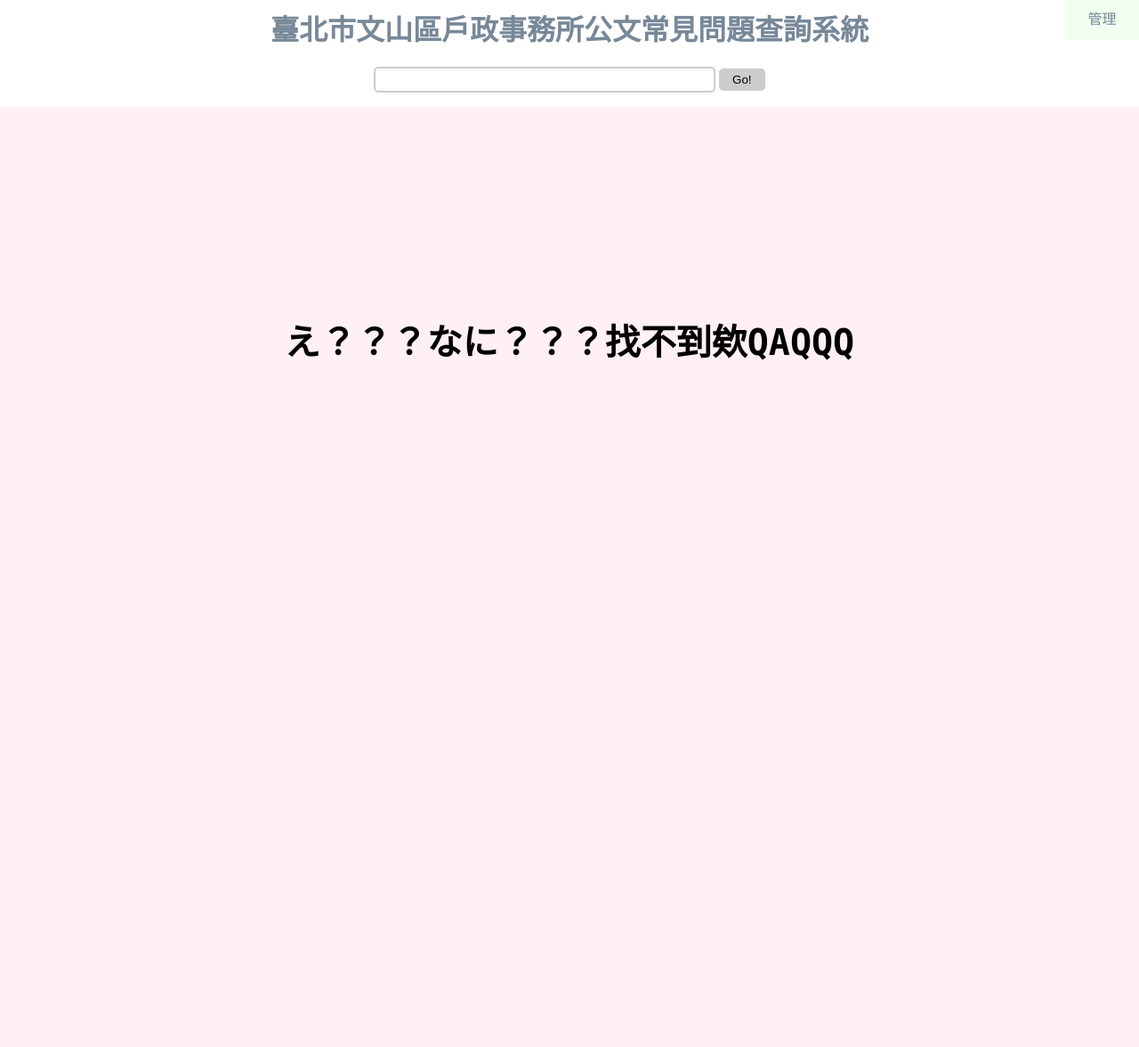
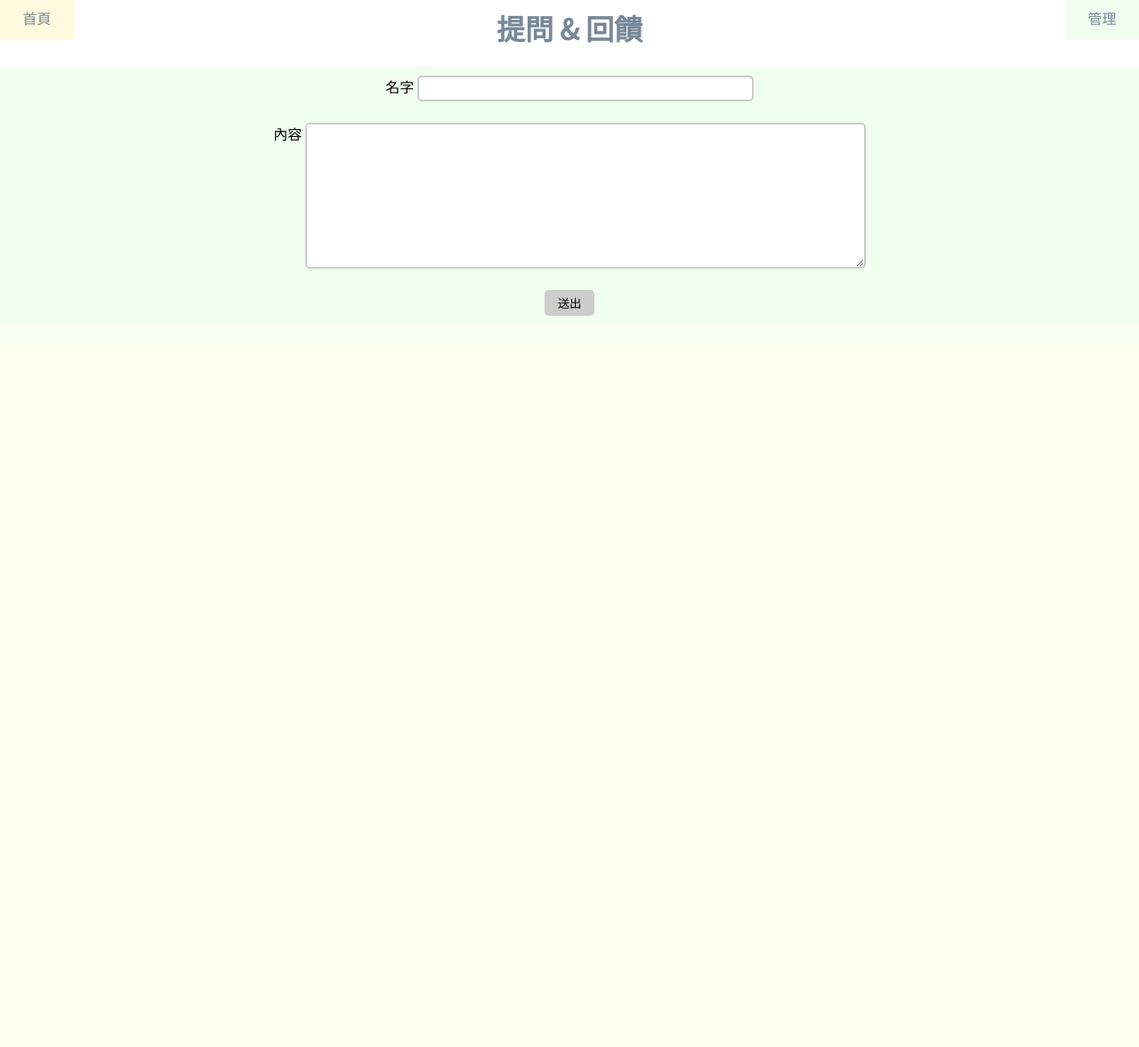
Before and after one commit to Superdanby/faq-django-database-gunicorn-nginx-docker, a Django app: page /feedback/ in a window 1280 px wide. Shown: the whole page at 89% size. Before the commit the page ends 405 px from the top, so only its background shows below. Run offline with Django 3.2, Linux system fonts and the light colour scheme; data that the repository does not hold is empty; parts of the project's set-up code (start-up, migrations or seed data) failed here and were passed over.

Commit message:
Add feedback page

```diff
--- a/faqsystem/static/style.css
+++ b/faqsystem/static/style.css
@@ -23,6 +23,21 @@ body {
     color: #778899;
 }
 
+.feedback {
+    position: absolute;
+    left: 0;
+}
+
+.feedback > a {
+    background: #fffadd;
+    border: none;
+    cursor: pointer;
+    padding:1vw 2vw;
+    text-align: center;
+    text-decoration: none;
+    color: #778899;
+}
+
 .title {
     text-align: center;
 }
@@ -38,23 +53,38 @@ body {
 
 input[type=text] {
     width: 30%;
-    padding:5px;
-    border:2px solid #ccc;
+    padding: 5px;
+    border: 2px solid #ccc;
     -webkit-border-radius: 5px;
     border-radius: 5px;
 }
 
 input[type=text]:focus {
-    border-color:#333;
+    border-color: #333;
 }
 
 input[type=submit] {
-    padding:5px 15px;
-    background:#ccc;
-    border:0 none;
-    cursor:pointer;
+    padding: 5px 15px;
+    background: #ccc;
+    border: 0 none;
+    cursor: pointer;
     -webkit-border-radius: 5px;
     border-radius: 5px;
+}
+
+textarea {
+    width: 50%;
+    height: auto;
+    vertical-align: text-top;
+    padding: 5px;
+    border: 2px solid #ccc;
+    -webkit-border-radius: 5px;
+    border-radius: 5px;
+}
+
+.feedback-form {
+    background: honeydew;
+    text-align: center;
 }
 
 .flex-container {
--- /dev/null
+++ b/faqsystem/templates/feedback.html
@@ -0,0 +1,44 @@
+<meta name="viewport" content="width=device-width, initial-scale=1.0">
+{% load static %}
+<link href="https://fonts.googleapis.com/icon?family=Material+Icons" rel="stylesheet">
+<link href="https://fonts.googleapis.com/css?family=Noto+Sans+TC&display=swap" rel="stylesheet">
+<link rel="stylesheet" type="text/css" href="{% static 'style.css' %}">
+<script src="{% static 'script.js' %}"></script>
+
+<div class="admin"><a href="{% url 'admin:index' %}">管理</a></div>
+<div class="feedback"><a href="{% url 'faqsystem:home' %}">首頁</a></div>
+<h1 class="title"><a href="{% url 'faqsystem:feedback' %}">提問 & 回饋</a></h1>
+
+{% if messages %}
+<ul class="messages">
+    {% for message in messages %}
+    <div{% if message.tags %} class="{{ message.tags }}"{% endif %}>{{ message }}</div>
+    {% endfor %}
+</ul>
+{% endif %}
+
+<div class="feedback-form">
+    <form action="{% url 'faqsystem:feedback' %}" method="post" style="padding: 10px; margin-bottom: 0;">
+        {% csrf_token %}
+        <label for="name">名字</label>
+        <input type="text" id="name" name="name"></input>
+        <br/>
+        <br/>
+        <label for="feedback">內容</label>
+        <textarea id="feedback" name="feedback" rows="10"></textarea>
+        <br/>
+        <br/>
+        <input type="submit" value="送出"/>
+    </form>
+</div>
+<div style="background: #f8fff0; padding: 10px;"></div>
+<div class="flex-container" style="background: ivory;">
+    {% for feedback in feedback_list %}
+        <div class="entry" id="{{ forloop.counter }}">
+            <div class="question" onclick="show({{ forloop.counter }}); update({{ forloop.counter }})">{{ feedback.feedback|urlize }}<span class="author">{{ feedback.author }}</span><span class="clicks" id="clicks-{{ forloop.counter }}">{{ feedback.feedback_date }}<i class="material-icons md-14">calendar_today</i></span></div>
+            {% if feedback.reply %}
+            <div class="answer">{{ feedback.reply|urlize }}</div>
+            {% endif %}
+        </div>
+    {% endfor %}
+</div>
--- a/faqsystem/templates/home.html
+++ b/faqsystem/templates/home.html
@@ -6,6 +6,7 @@
 <script src="{% static 'script.js' %}"></script>
 
 <div class="admin"><a href="{% url 'admin:index' %}">管理</a></div>
+<div class="feedback"><a href="{% url 'faqsystem:feedback' %}">提問 & 回饋</a></div>
 <h1 class="title"><a href="{% url 'faqsystem:home' %}">臺北市文山區戶政事務所公文常見問題查詢系統</a></h1>
 
 <form class="search-bar" method="GET" action="{% url 'faqsystem:home' %}">
--- a/faqsystem/urls.py
+++ b/faqsystem/urls.py
@@ -1,9 +1,10 @@
-from django.urls import path
+from django.urls import path, re_path
 
 from . import views
 
 app_name = 'faqsystem'
 urlpatterns = [
-    path('', views.FAQView.as_view(), name='home'),
-    path('<str:pk>/', views.FAQView.as_view(), name='home'),
+    path('feedback', views.FeedbackView.as_view(), name='feedback'),
+    re_path(r'^feedback/.*', views.FeedbackView.as_view(), name='feedback'),
+    re_path(r'^.*$', views.FAQView.as_view(), name='home'),
 ]
--- a/faqsystem/views.py
+++ b/faqsystem/views.py
@@ -3,10 +3,11 @@ from django.http import HttpResponseRedirect
 from django.shortcuts import get_object_or_404, render
 from django.urls import reverse
 from django.views import generic
+from django.contrib import messages
 from django.contrib.postgres.search import SearchVector, TrigramSimilarity
 from django.db.models.functions import Greatest
 from functools import partial
-from .models import FAQ, Images
+from .models import FAQ, Images, Feedback
 
 import multiprocessing as mp
 
@@ -35,7 +36,6 @@ class FAQView(generic.ListView):
     context_object_name = 'faq_list'
 
     def get_queryset(self):
-        """Return the last five published questions."""
         query = self.request.GET.get('query')
         if query is not None and query is not '':
             listed = list(FAQ.objects.all())
@@ -62,3 +62,21 @@ class FAQView(generic.ListView):
             faq.clicks -= 1
             faq.save()
         return HttpResponse(faq.clicks)
+
+
+class FeedbackView(generic.ListView):
+    template_name = 'feedback.html'
+    context_object_name = 'feedback_list'
+
+    def get_queryset(self):
+        return Feedback.objects.order_by('-feedback_date')
+
+    def post(self, request, *args, **kwargs):
+        if request.POST['name'] and request.POST['feedback']:
+            feedback = Feedback()
+            feedback.author = request.POST['name']
+            feedback.feedback = request.POST['feedback']
+            feedback.save()
+        else:
+            messages.error(request, 'Value error!')
+        return HttpResponseRedirect(reverse('faqsystem:feedback'))
```
Also changed, not shown: faqsystem/admin.py (+12 -1 lines), faqsystem/models.py (+12 -0 lines).
